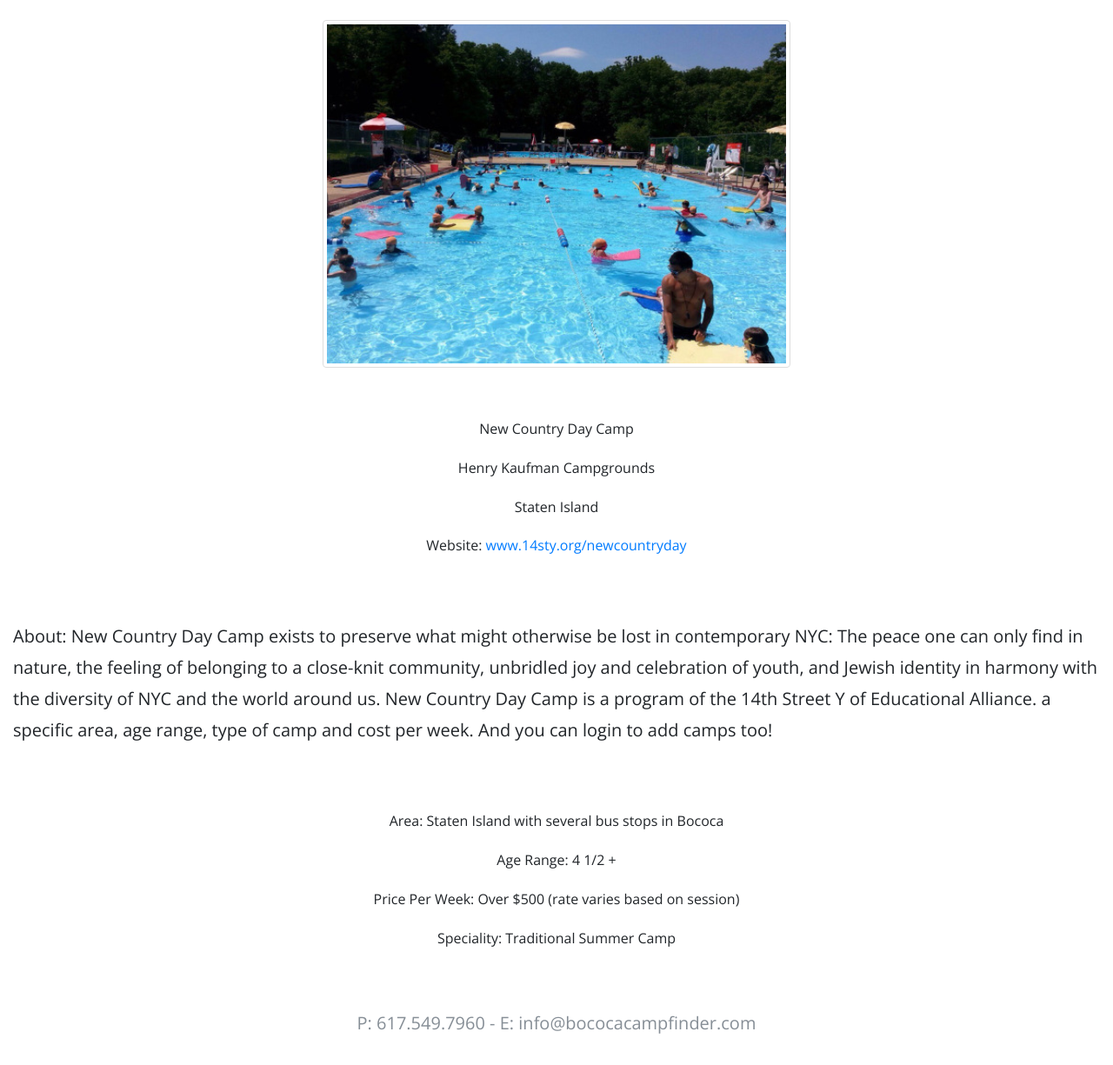
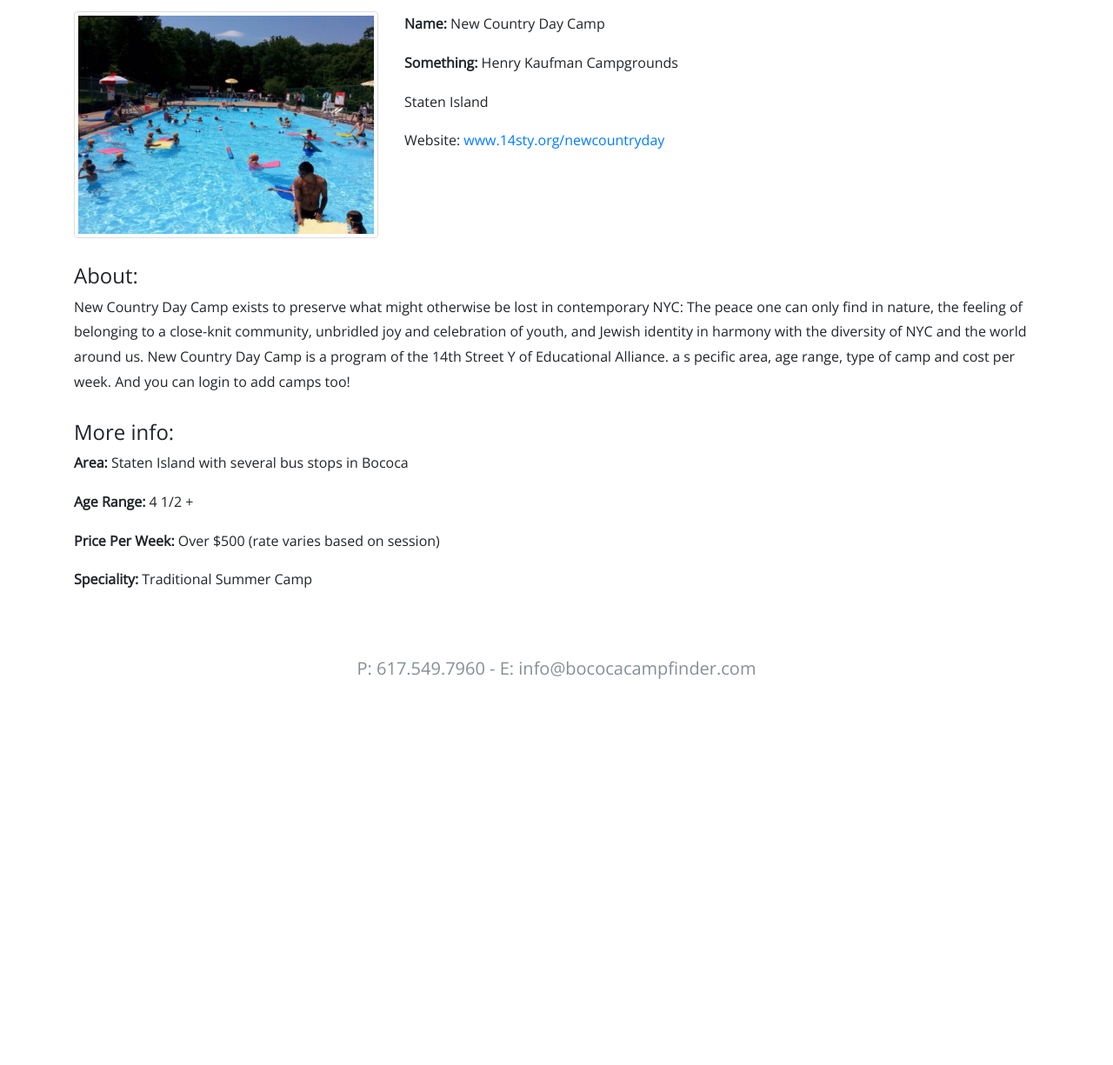
Before and after one commit to Laurawbrooklyn/bococa-camp-finder, a website: page public/CampDetail.html in a window 1280 px wide. Shown: the part 87-1312 px from the top of the page at 87% size. After the commit the page ends 904 px from the top, so only its background shows below. Drawn offline with nearby package versions, Linux system fonts and the light colour scheme.

Commit message:
changes to the camp detail page

```diff
--- a/public/CampDetail.html
+++ b/public/CampDetail.html
@@ -31,34 +31,55 @@
     </div>
   </nav>
 
-  <div class="container-fluid bg-1 text-center">
-      <img class="img-thumbnail" src="/pool.jpg.png" alt="Kids Swimming In Pool Picture">
-  </div>
 
-  <div class="container-fluid bg-1 text-center">
-      <div class="mt-3">
-        <p> New Country Day Camp</p>
-        <p>Henry Kaufman Campgrounds</p>
+
+
+  <div class="container">
+    <div class="row">
+      <div class="col-sm-4">
+        <img class="img-thumbnail" src="/pool.jpg.png" alt="Kids Swimming In Pool Picture">
+      </div>
+      <div class="col-sm-8">
+        <p><b>Name: </b>New Country Day Camp</p>
+        <p><b>Something: </b>Henry Kaufman Campgrounds</p>
         <p>Staten Island</p>
         <p>Website: <a href="http://www.14sty.org/newcountryday">www.14sty.org/newcountryday</a></p>
       </div>
     </div>
+    <div class="row">
+      <div class="col-sm-12">
 
-    <div class="container-fluid bg-1 text-left">
-      <div class="mt-3">
-        <p class="lead">About: New Country Day Camp exists to preserve what might otherwise be lost in contemporary NYC: The peace one can only find in nature, the feeling of belonging to a close-knit community, unbridled joy and celebration of youth, and Jewish identity in harmony with the diversity of NYC and the world around us. New Country Day Camp is a program of the 14th Street Y of Educational Alliance. a specific area, age range, type of camp and cost per week. And you can login to add camps too!
+
+        <div class="page-section">
+          <h4>About:</h4>
+          <p>
+          New Country Day Camp exists to preserve what might otherwise be
+          lost in contemporary NYC: The peace one can only find in nature, the feeling of
+          belonging to a close-knit community, unbridled joy and celebration of youth, and
+          Jewish identity in harmony with the diversity of NYC and the world around us. New
+          Country Day Camp is a program of the 14th Street Y of Educational Alliance. a s
+          pecific area, age range, type of camp and cost per week. And you can login to
+          add camps too!
         </p>
+        </div>
+
+        <div class="page-section">
+          <h4>More info:</h4>
+          <p><b>Area:</b> Staten Island with several bus stops in Bococa</p>
+          <p><b>Age Range:</b> 4 1/2 +</p>
+          <p><b>Price Per Week:</b> Over $500 (rate varies based on session)</p>
+          <p><b>Speciality:</b> Traditional Summer Camp</p>
+        </div>
+
       </div>
     </div>
 
-    <div class="container-fluid bg-1 text-center">
-      <div class="mt-3">
-        <p>Area: Staten Island with several bus stops in Bococa</p>
-        <p>Age Range: 4 1/2 +</p>
-        <p>Price Per Week: Over $500 (rate varies based on session)</p>
-        <p>Speciality: Traditional Summer Camp</p>
-      </div>
-    </div>
+  </div>
+
+
+
+
+
 
   <footer class="container-fluid bg-4 text-center">
     <div class="container">
--- a/public/main.css
+++ b/public/main.css
@@ -32,3 +32,9 @@ p 	{
     padding-top: 10px;
     padding-bottom: 10px;
 }
+.form-element{
+  margin: 20px 0;
+}
+.page-section{
+  margin: 30px 0;
+}
```
Also changed, not shown: public/AddACamp.html (+12 -27 lines).
